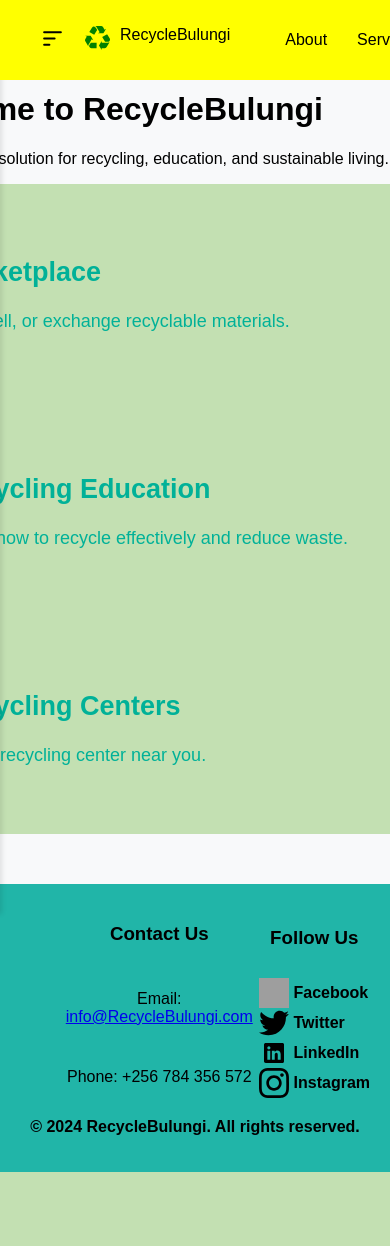
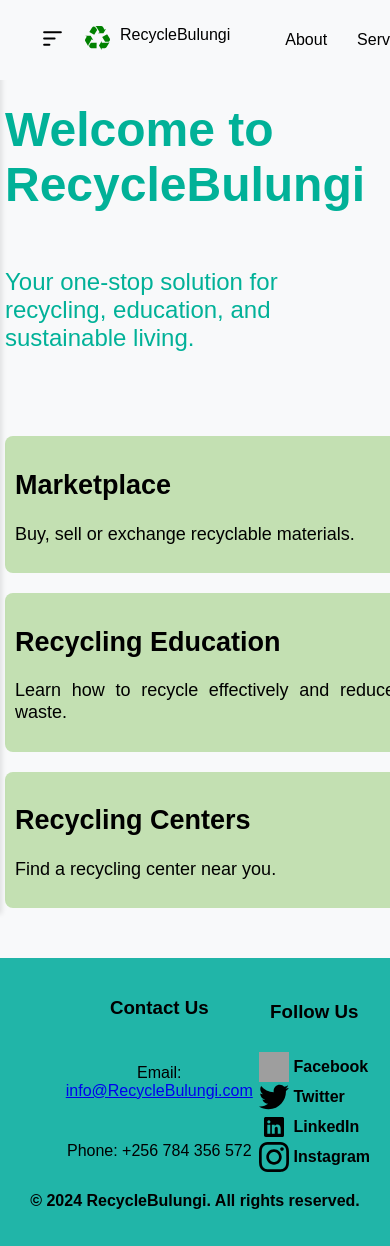
Before and after one commit to Hotchapu13/RecycleBulungi, a PHP site: page /services.htm in a window 390 px wide; the page is wider, and only the part inside the window is pictured. Before the commit the page ends 1172 px from the top of that part, so only its background shows below. Run offline with PHP 8.4, Linux system fonts and the light colour scheme; grey boxes are pictures that could not be loaded.

Commit message:
More changes once again

```diff
--- a/src/CSS/Header_Footer.css
+++ b/src/CSS/Header_Footer.css
@@ -2,20 +2,19 @@
 header {
   position: fixed;
   top: 0;
+  left: 0;
   margin-bottom: 10px;
   display: flex;
   justify-content: space-between;
   align-items: center;
   padding: 10px 20px;
   background-color: #f8f9fa;
-  background-color: yellow;
   height: 60px;
   width: 100vw; /* 100% of the viewport width */
   padding: 10px 0; /* Padding at the top and bottom only */
   overflow: auto;
-
   z-index: 1000;
-  transition: top 0.3s;
+  transition: top 0.3s, padding 0.3s;
 }
 footer {
   position: relative;
@@ -30,7 +29,7 @@
   z-index: 998;
   padding: 20px;
 }
-.footer-container{
+.footer-container {
   display: flex;
   justify-content: space-between;
   align-items: center;
@@ -40,19 +39,19 @@
   padding: 0 20px;
 }
 
-.footer-left{
+.footer-left {
   padding-left: 40px;
   display: grid;
   gap: 10px;
-  align-items:baseline
+  align-items: baseline;
 }
-.footer-right{
+.footer-right {
   padding-right: 40px;
   display: grid;
   gap: 10px;
   align-items: center;
 }
-.social_icons{
+.social_icons {
   display: flex;
   gap: 10px;
   align-items: center;
--- a/src/CSS/services.css
+++ b/src/CSS/services.css
@@ -6,25 +6,73 @@
   margin: 0;
   padding: 0;
   overflow: auto;
-    overflow-x:hidden;
+  overflow-x: hidden;
   background-color: #f8f9fa;
   display: flex;
   flex-direction: column;
 }
-.wrapper{
+.wrapper {
   margin-top: 70px;
+  display: flex;
+  flex-direction: column;
+  gap: 40px; /* Adjust the value as needed */
 }
-.intro{
+.wrapper > div {
+  margin-bottom: 20px; /* Add margin to child divs */
+}
+.wrapper > div:last-child {
+  margin-bottom: 0; /* Remove margin from the last child */
+}
+.intro {
+  display: grid;
   align-items: flex-start;
+  color: #01b198;
+  font-size: 24px; /* Increase text size */
+  text-align: left; /* Align text to the left */
 }
-.service{
+
+#services {
+  display: flex;
+  flex-direction: column;
+  gap: 20px;
+}
+.service {
   font-family: Arial, sans-serif;
   font-size: 18px;
-    color: #01b198;
+  /* color: #01b198; */
   text-align: justify;
   line-height: 1.2;
   padding: 50px;
-    background-color: #C3E0B2;
+  background-color: #c3e0b2;
   border-radius: 8px;
   width: 500px;
+  width: 100%;
+  transition: transform 0.3s ease, background-color 0.3s ease, box-shadow 0.3s ease;
 }
+.service:hover {
+    cursor: pointer;
+    transform: scale(1.05); /* Slightly enlarge the div */
+    background-color: #d4f1c5; /* Brighter shade of green */
+    box-shadow: 0 4px 15px rgba(0, 0, 0, 0.2); /* Shadow effect */
+  }
+
+/* Media queries for responsiveness */
+@media (max-width: 768px) {
+    .wrapper {
+      padding: 0 10px; /* Reduce padding on smaller screens */
+    }
+
+    .service {
+      padding: 15px; /* Adjust padding on smaller screens */
+    }
+  }
+
+  @media (max-width: 480px) {
+    .wrapper {
+      padding: 0 5px; /* Further reduce padding on very small screens */
+    }
+
+    .service {
+      padding: 10px; /* Further adjust padding on very small screens */
+    }
+  }
--- a/src/index.htm
+++ b/src/index.htm
@@ -100,14 +100,14 @@
         <div class="content_2">
           <h1>Recycle Today for a Greener Tomorrow!</h1>
           <p>
-            "Join us in creating a cleaner, greener future! At RecycleBulungi,
+            Join us in creating a cleaner, greener future! At RecycleBulungi,
             we’re committed to reducing waste and conserving natural resources
             through responsible recycling practices. Whether you’re a homeowner,
             business, or community organization, our services make it easy to
             recycle efficiently and sustainably. Let’s work together to minimize
             our environmental footprint—every item recycled is a step toward a
             healthier planet. Ready to make a difference? Contact us today and
-            start recycling with purpose!"
+            start recycling with purpose!
           </p>
         </div>
       </div>
--- a/src/services.htm
+++ b/src/services.htm
@@ -7,6 +7,20 @@
     <link rel="stylesheet" type="text/css" href="CSS/Header_Footer.css" />
     <script src="JS/generalScript.js"></script>
     <title>services-RecycleBulungi</title>
+    <script>
+      document.addEventListener("DOMContentLoaded", function () {
+        const services = document.querySelectorAll(".service");
+
+        services.forEach((service) => {
+          service.addEventListener("click", function () {
+            const targetUrl = service.getAttribute("data-url");
+            if (targetUrl) {
+              window.location.href = targetUrl;
+            }
+          });
+        });
+      });
+    </script>
   </head>
   <body>
     <header>
@@ -56,24 +70,25 @@
       <div class="intro">
         <h1>Welcome to RecycleBulungi</h1>
         <p>
-          Your one-stop solution for recycling, education, and sustainable living.
+          Your one-stop solution for recycling, education, and sustainable
+          living.
         </p>
       </div>
 
-      <section id="services">
-        <div class="service">
+      <div id="services">
+        <div class="service" data-url="marketplace.htm">
           <h2>Marketplace</h2>
-          <p>Buy, sell, or exchange recyclable materials.</p>
+          <p>Buy, sell or exchange recyclable materials.</p>
         </div>
-        <div class="service">
+        <div class="service" data-url="edu.htm">
           <h2>Recycling Education</h2>
           <p>Learn how to recycle effectively and reduce waste.</p>
         </div>
-        <div class="service">
+        <div class="service" data-url="src/RecyclingCenters.htm">
           <h2>Recycling Centers</h2>
           <p>Find a recycling center near you.</p>
         </div>
-      </section>
+      </div>
     </div>
 
     <footer class="footer">
```
Also changed, not shown: src/CSS/marketplace.css (+11 -0 lines), src/contact.htm (+6 -4 lines). Lines whose indentation alone changed are shown as unchanged.
